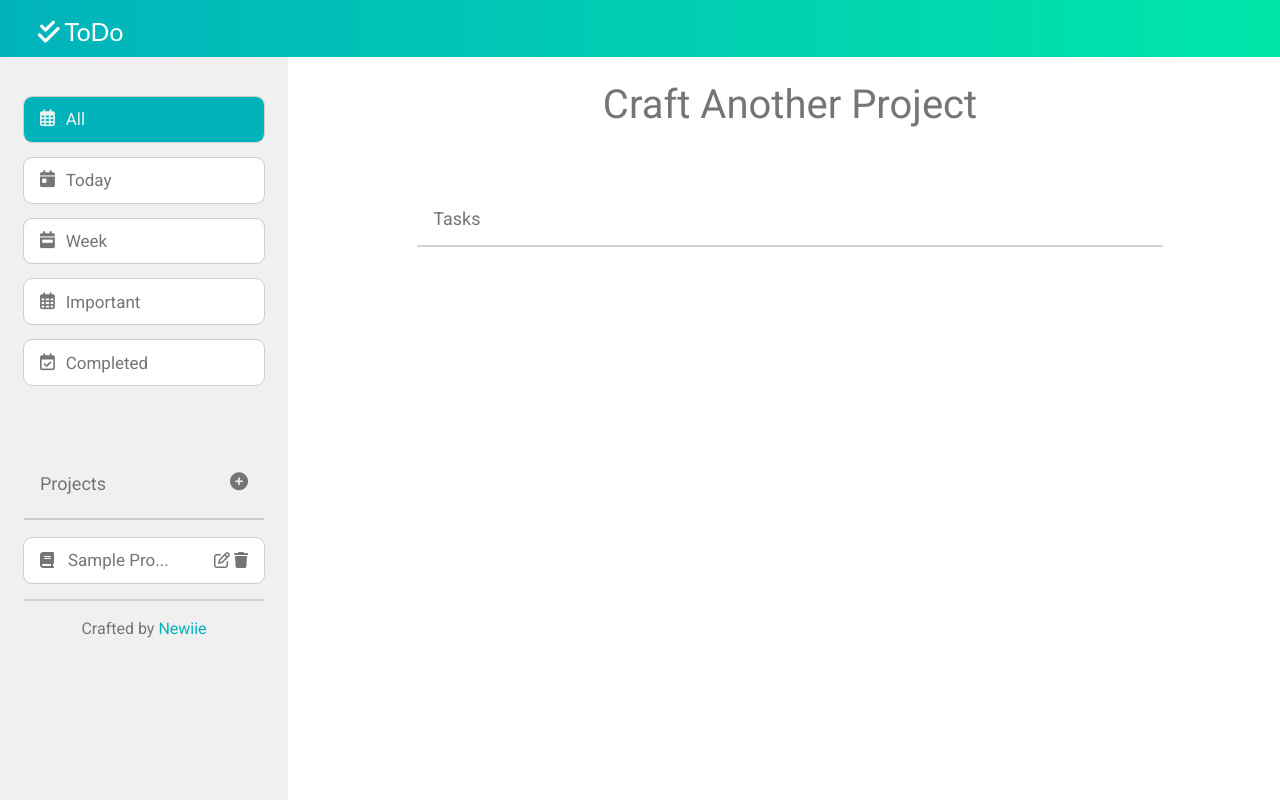
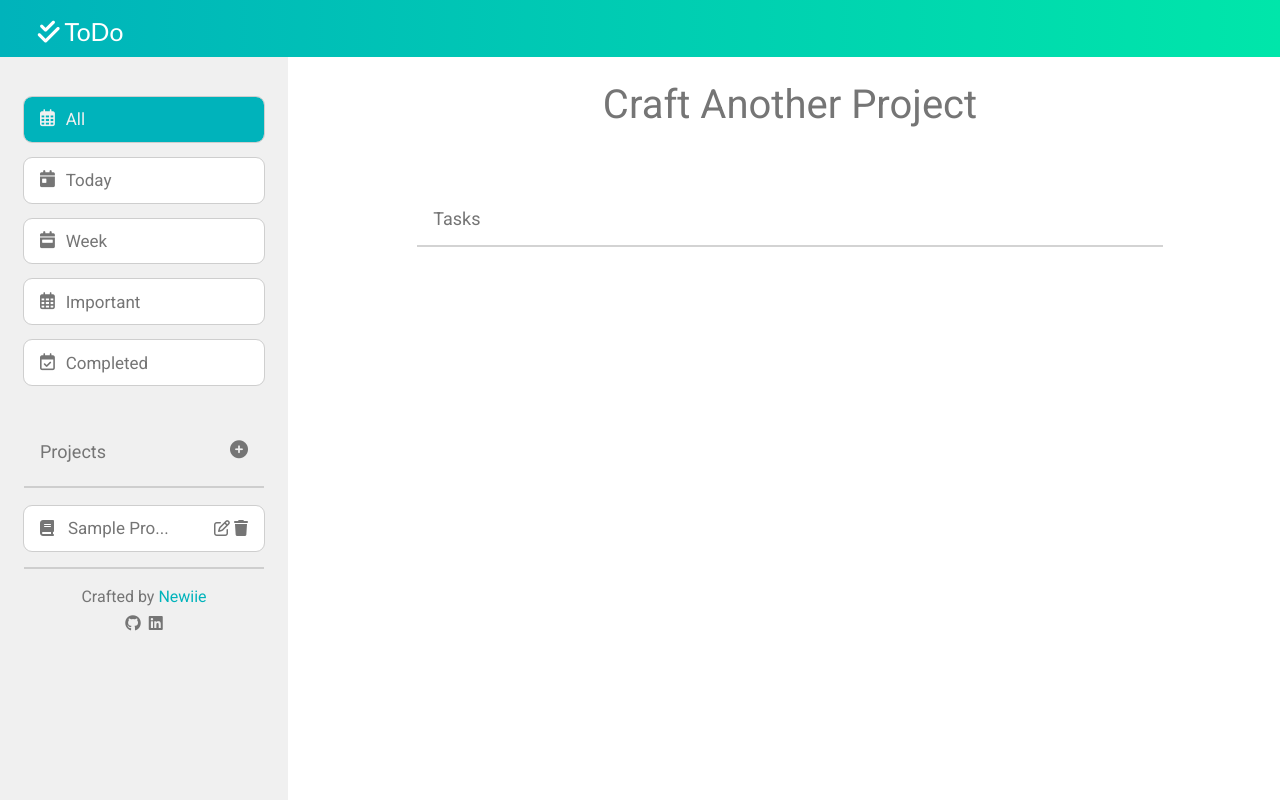
Before and after one commit to Newiie/todo-list, a website built with webpack: page dist/index.html in a window 1280 px wide. Built offline with nearby package versions, Linux system fonts and the light colour scheme.

Commit message:
Modified Style and added semantic tags

```diff
--- a/dist/index.html
+++ b/dist/index.html
@@ -15,6 +15,7 @@
     <link rel="stylesheet" href="reset.css">
     <link rel="stylesheet" href="utils.css">
     <link rel="stylesheet" href="style.css">
+
     <title>Todolist</title>
 </head>
 <body>
@@ -29,6 +30,7 @@
         <nav class="content" data-nav-bar>
             <!-- NAV BAR -->
             <div class="nav-bar">
+                <!-- DUE DATES -->
                 <div class="due-date-container">
                     <ul class="due-dates" data-due-dates>
                         <li class="date project-selected" id="all-tasks" data-all-tasks>
@@ -70,14 +72,26 @@
                         </div>
                     </div>
                     <hr>
-                    <div class="credits-container">
-                        <div class="credit">Crafted by <span class="clr-name">Newiie</span></div>
+                </div>
+                <footer class="credits-container">
+                    <div class="credit">Crafted by <span class="clr-name">Newiie</span>
+                        <div class="footer-icons-container">
+                            <a href="https://github.com/Newiie" target="_blank">
+                                <i class="fa-brands fa-github ic-btn"></i>
+                            </a>
+
+                            <a href="https://www.linkedin.com/in/jethro-cenas-898083233/" target="_blank">
+                                <i class="fa-brands fa-linkedin ic-btn"></i>
+                            </a>
+                        </div>
                     </div>
-                </div>
+                </footer>
             </div>
         </nav>
+
+
         <!-- CONTENT BODY -->
-        <div class="todo-container">
+        <main class="todo-container">
             <h1 class="todo-header" data-todo-header>Craft Another Project</h1>
 
             <div class="todo-body">
@@ -92,7 +106,8 @@
                 <div class="tasks-container" data-task-container>
                 </div>
             </div>
-        </div>
+        </main>
+
 
         <!------------------------------------
         ------------MODALS AREA------------
@@ -129,6 +144,8 @@
                 </div>
             </div>
         </div>
+
+        <!-- ADD TASK MODAL -->
         <div class="add-task-container modal" data-add-task-container>
             <div class="add-task-body modal-body">
                 <div class="add-project-title">
@@ -161,6 +178,7 @@
             </div>
         </div>
 
+        <!-- DELETE MODAL -->
         <div class="delete-modal modal" data-delete-modal>
             <div class="delete-modal-body">
                 <div class="dm-header-container">
@@ -179,6 +197,7 @@
             </div>
         </div>
 
+        <!-- INFO MODAL -->
         <div class="info-modal modal" data-info-modal>
             <div class="info-modal-body modal-body">
                 <div class="add-project-title">
--- a/dist/reset.css
+++ b/dist/reset.css
@@ -42,9 +42,34 @@ html,
 body {
     height: 100%;
 }
+
 /* Set core body defaults */
-body {
+body, .nav-bar {
+    --sb-track-color: white;
+    --sb-thumb-color: var(--clr--light-accent);
+    --sb-size: 5px;
     text-rendering: optimizeSpeed;
+}
+
+body::-webkit-scrollbar, .nav-bar::-webkit-scrollbar {
+    width: var(--sb-size)
+}
+
+body::-webkit-scrollbar-track, .nav-bar::-webkit-scrollbar-track {
+    background: var(--sb-track-color);
+    border-radius: 3px;
+}
+
+body::-webkit-scrollbar-thumb, .nav-bar::-webkit-scrollbar-thumb {
+    background: var(--sb-thumb-color);
+    border-radius: 3px;
+}
+
+@supports not selector(::-webkit-scrollbar) {
+    body, .nav-bar {
+        scrollbar-color: var(--sb-thumb-color)
+                        var(--sb-track-color);
+    }
 }
 
 /* A elements that don't have a class get default styles */
--- a/dist/style.css
+++ b/dist/style.css
@@ -134,7 +134,9 @@
   padding: 2.5rem 1.5rem;
   width: 15rem;
   color: var(--clr-dark-grey);
-  min-height: calc(100vh - 8.5625rem);
+  height: 100%;
+  max-height: calc(100vh - 8.5625rem);
+  overflow-y: scroll;
 }
 
 .header {
@@ -165,7 +167,7 @@
 }
 
 .due-date-container {
-  margin-bottom: 5rem;
+  margin-bottom: 3rem;
 }
 
 /* PROJECTS */
@@ -190,8 +192,16 @@
   margin: 5px;
   cursor: pointer;
 }
+
 .credits-container {
   text-align: center;
+}
+
+.footer-icons-container {
+  display: flex;
+  gap: 0.5rem;
+  justify-content: center;
+  margin-top: 0.5rem;
 }
 
 /* TODO CONTAINER */
@@ -316,6 +326,7 @@
 form input, .add-project-input input {
   font-size: var(--fs-500);
   border-radius: 3px;
+  padding: 0.2rem 0.5rem;
   border: 1px solid var(--clr-grey);
   outline: none;
 }
```
Also changed, not shown: dist/utils.css (line endings or trailing spaces).
